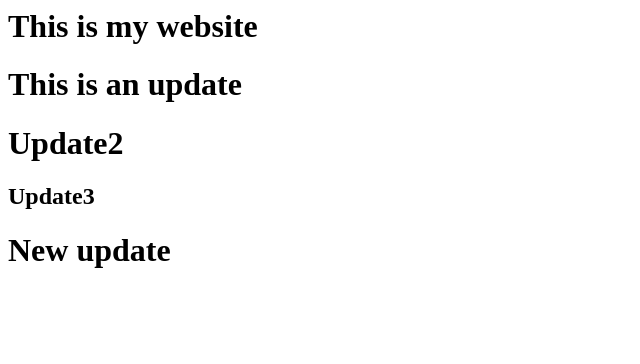
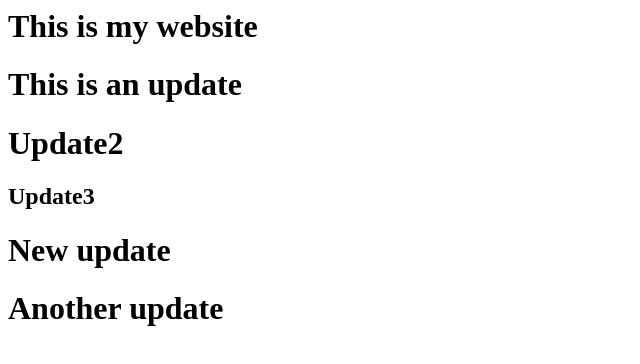
Before and after one commit to mhooberbooyah/my_app, a plain HTML site: page index.html in a window 1280 px wide. Shown: the whole page, without its empty margins (0-640 px from the left). Drawn offline with Linux system fonts and the light colour scheme.

Commit message:
another update

```diff
--- a/index.html
+++ b/index.html
@@ -5,4 +5,5 @@
     <h1>Update2</h1>
     <h2>Update3</h2>
     <h1>New update</h1>
+    <h1>Another update</h1>
 </html>
```
